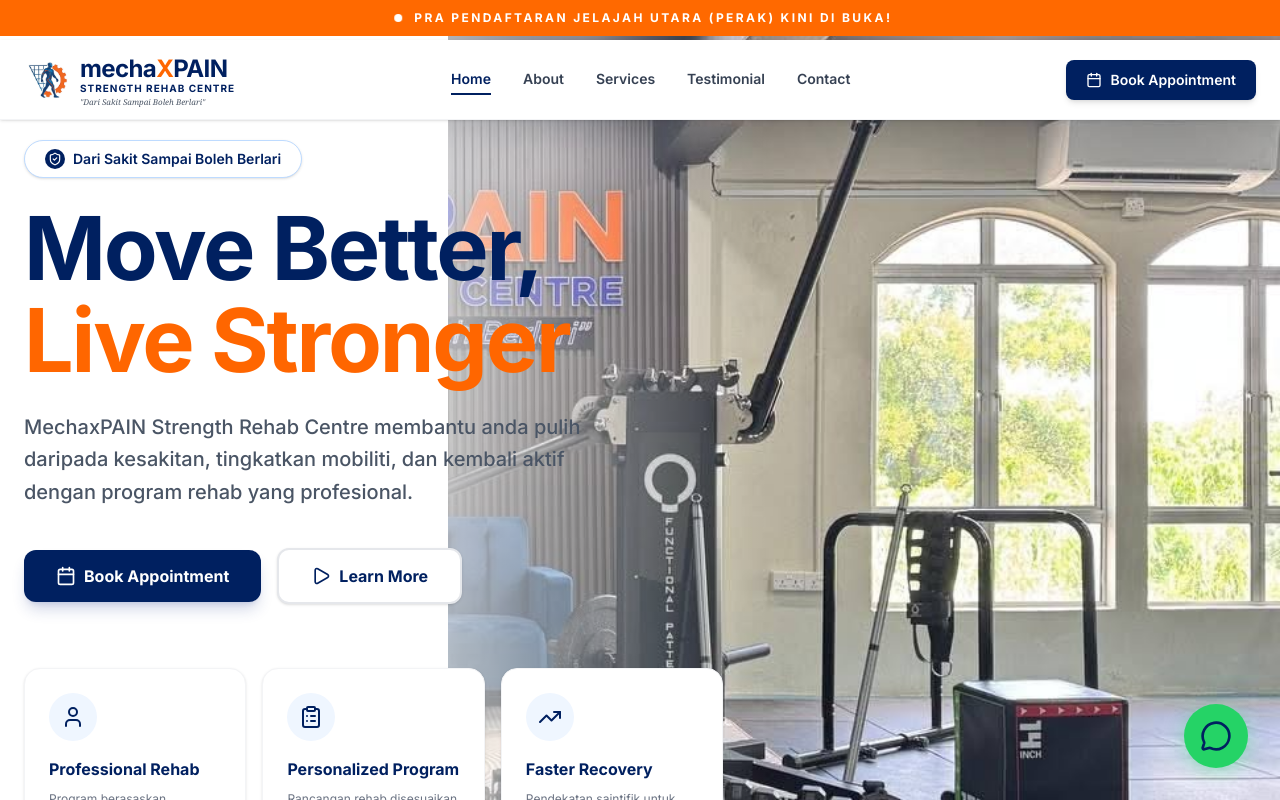
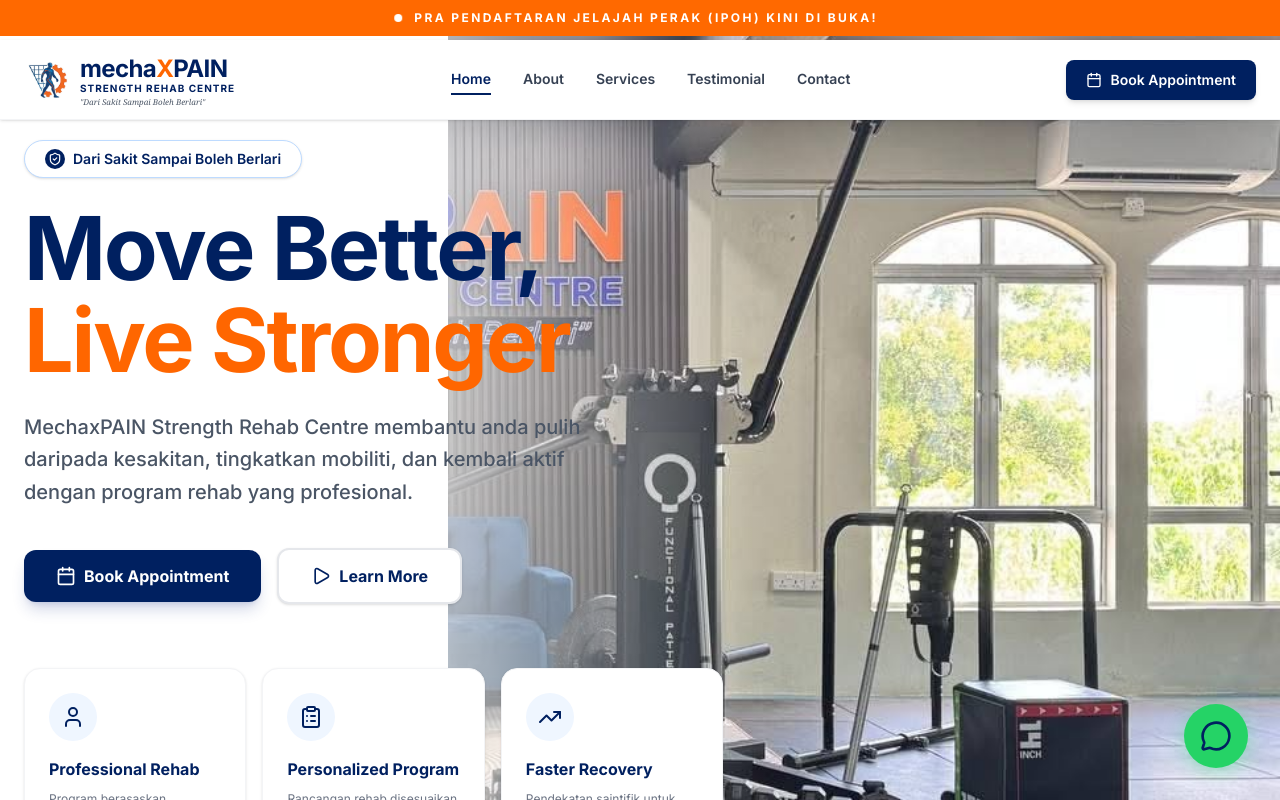
Before and after one commit to wafijamal88/mechaxpain, a React (Vite) app: page / in a window 1280 px wide. Shown: the top 800 px of the page. Built offline with nearby package versions, Linux system fonts and the light colour scheme.

Commit message:
feat: update therapy session event schedule and locations

```diff
--- a/src/App.tsx
+++ b/src/App.tsx
@@ -11,26 +11,26 @@
 const events = [
   {
     id: 1,
-    title: "Sesi Rawatan Khas - Kuala Lumpur",
+    title: "Sesi Rawatan Khas - Kota Bharu",
     status: "Pendaftaran Dibuka",
     date: "TBA",
-    description: "Sesi terapi buka saraf khas untuk warga lembah Klang. Tempat terhad.",
+    description: "Sesi terapi buka saraf khas untuk warga Kota Bharu, Kelantan. Tempat terhad.",
     isUrgent: true,
   },
   {
     id: 2,
-    title: "Jelajah Pantai Timur (Kelantan & Terengganu)",
-    status: "Menunggu Tarikh Rasmi",
-    date: "TBA",
-    description: "Pra-pendaftaran kini dibuka. Kami akan menghubungi anda sebaik sahaja tarikh disahkan.",
-    isUrgent: false,
+    title: "Jelajah Pahang (Kuantan)",
+    status: "Pendaftaran Dibuka",
+    date: "19, 20 Julai 2026",
+    description: "Sesi terapi khas untuk warga Pahang. Tempat terhad.",
+    isUrgent: true,
   },
   {
     id: 3,
-    title: "Jelajah Utara (Perak)",
+    title: "Jelajah Perak (IPOH)",
     status: "Pendaftaran Di Buka",
     date: "10, 11, 12 Julai 2026",
-    description: "Pendaftaran kini dibuka. Sesi terapi khas untuk warga Perak. Tempat terhad.",
+    description: "Pendaftaran kini dibuka. Sesi terapi khas untuk warga Perak (Ipoh). Tempat terhad.",
     isUrgent: true,
   }
 ];
@@ -98,7 +98,7 @@
                <span className="relative inline-flex rounded-full h-2 w-2 bg-white"></span>
             </span>
             <span className="text-[10px] sm:text-xs font-bold uppercase tracking-[0.2em]">
-               Pra Pendaftaran Jelajah Utara (Perak) Kini Di Buka!
+               Pra Pendaftaran Jelajah Perak (IPOH) Kini Di Buka!
             </span>
          </div>
       </div>
@@ -636,6 +636,13 @@
                </motion.div>
             ))}
          </div>
+
+         <div className="mt-12 flex justify-center">
+            <a href="#" className="group inline-flex items-center gap-2 px-6 py-3 border border-indigo-500 text-indigo-600 hover:bg-indigo-50 text-sm font-bold uppercase tracking-widest rounded-full transition-all">
+               Lihat Semua Acara
+               <ArrowRight className="w-4 h-4 group-hover:translate-x-1 transition-transform" />
+            </a>
+         </div>
       </section>
 
       {/* FAQ Section */}
@@ -720,10 +727,9 @@
                               <div className="absolute inset-y-0 left-0 pl-4 flex items-center pointer-events-none"><MapPin className="h-4 w-4 text-gray-500" /></div>
                               <select required value={formData.location} onChange={e => setFormData({...formData, location: e.target.value})} className="w-full bg-gray-50 border border-gray-200 rounded-lg py-3 pl-10 pr-10 text-sm text-gray-700 focus:outline-none focus:border-orange-500 transition-all appearance-none cursor-pointer">
                                  <option value="" disabled>Pilih acara atau negeri berdekatan anda...</option>
-                                 <option value="KL">Kuala Lumpur / Selangor</option>
-                                 <option value="PantaiTimur">Pantai Timur (Kelantan, Terengganu, Pahang)</option>
-                                 <option value="Utara">Utara (Penang, Kedah, Perlis)</option>
-                                 <option value="Selatan">Selatan (Johor, Melaka, N. Sembilan)</option>
+                                 <option value="Kota Bharu">Sesi Rawatan Khas - Kota Bharu</option>
+                                 <option value="Kuantan">Jelajah Pahang (Kuantan)</option>
+                                 <option value="Ipoh">Jelajah Perak (IPOH)</option>
                                  <option value="Lain">Lain-lain / Sila hubungi saya</option>
                               </select>
                               <div className="absolute inset-y-0 right-0 pr-4 flex items-center pointer-events-none">
```
